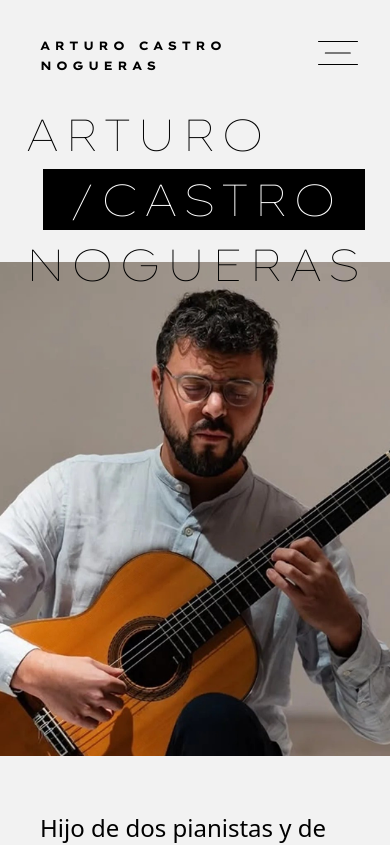
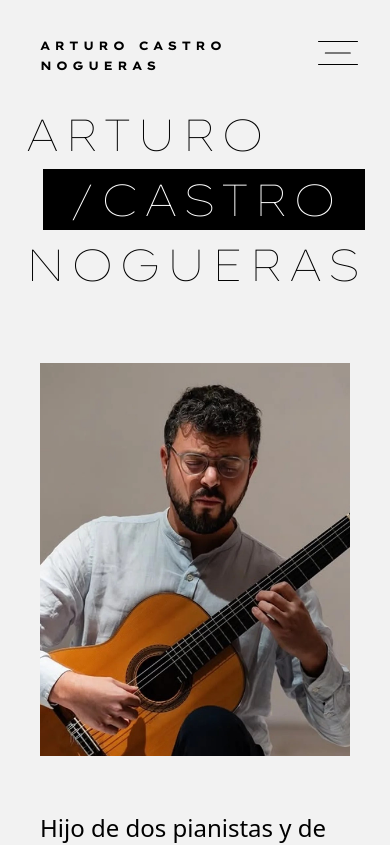
Before and after one commit to erikcba/arturo-web, a React (Vite) app: page /about in a window 390 px wide. Shown: the top 845 px of the page. Built offline with nearby package versions, Linux system fonts and the light colour scheme.

Commit message:
cambio de padding

```diff
--- a/src/pages/About.jsx
+++ b/src/pages/About.jsx
@@ -61,7 +61,7 @@ const About = () => {
               <h1 className='text-white text-4xl text-8-5 font-xxlight text-lexend tracking-widest leading-none py-2 bg-black ml-auto w-fit px-6'>/CASTRO</h1>
               <h1 className='text-black text-4xl text-8-5 font-xxlight text-lexend tracking-widest leading-none'>NOGUERAS</h1>
             </div>
-            <img className="absolute md:right-5 xl:right-10 z-10 -bottom-6 xl:top-15" src={aboutImg} alt="" />
+            <img className="absolute md:right-5 xl:right-10 px-10 xl:px-0 z-10 -bottom-6 xl:top-15" src={aboutImg} alt="" />
           </div>
           <div className='w-full xl:w-5/7 px-10 xl:px-0 container mx-auto pt-20 xl:pt-44  md:py-20 flex justify-center items-center'>
             <p className='text-2xl xl:text-4xl 2xl:px-35 xl:leading-12 font-light text-left md:text-center'>
```
